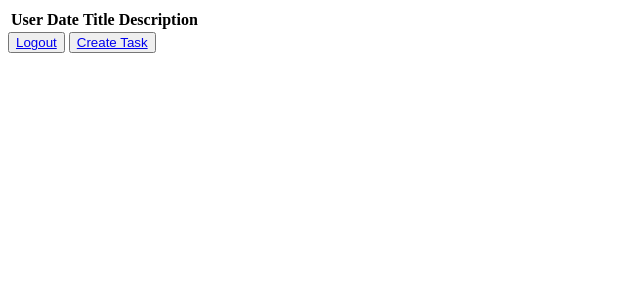
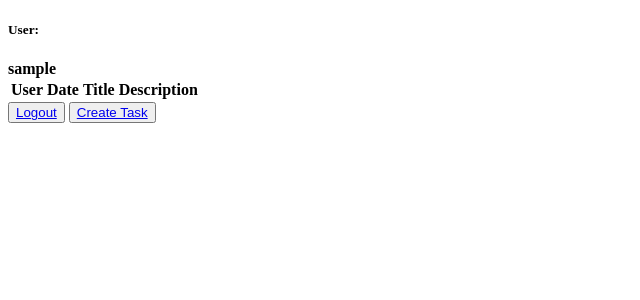
Before and after one commit to BimoHenokh/Tugas2, a Django app: page /todolist/ in a window 1280 px wide. Shown: the top 300 px of the page, without its empty margins (0-640 px from the left). Run offline with Django 4.2, Linux system fonts and the light colour scheme; the visitor is signed in with stand-in values (Sample User, id 1); data that the repository does not hold is empty.

Commit message:
tugas 4 penyempurnaan

```diff
--- a/todolist/templates/todolist.html
+++ b/todolist/templates/todolist.html
@@ -1,5 +1,8 @@
 <!DOCTYPE html>
 
+{% block content %}
+<h5>User: </h5>
+<b>{{nama}}</b>
 
 <table>
     <tr>
@@ -21,3 +24,5 @@
 </table>
 <button><a href="{% url 'todolist:logout' %}">Logout</a></button>
 <button><a href="{% url 'todolist:create_task' %}">Create Task</a></button>
+
+{% endblock content %}
--- a/todolist/views.py
+++ b/todolist/views.py
@@ -12,9 +12,10 @@ from .forms import *
 @login_required(login_url='/todolist/login/')
 def show_todolist(request):
     # data = user.user_todolist.all
+    nama = request.user
     context = {
         # 'list_data': data,
-        'nama': 'Bimo Henokh Barata'
+        'nama': nama
     }
     return render(request, "todolist.html", context)
 
```
